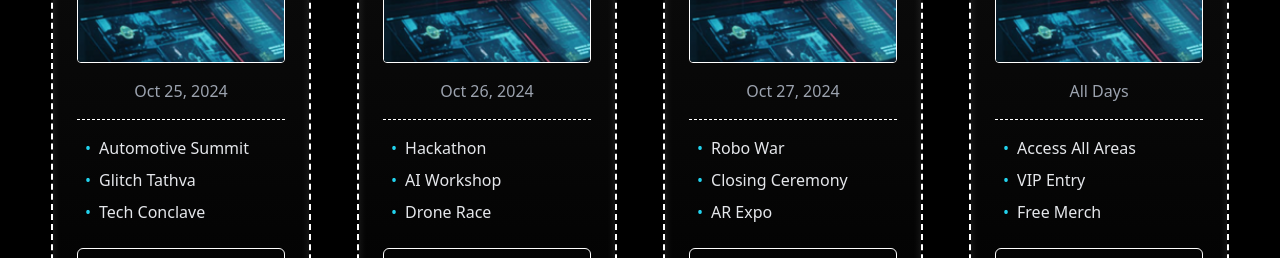
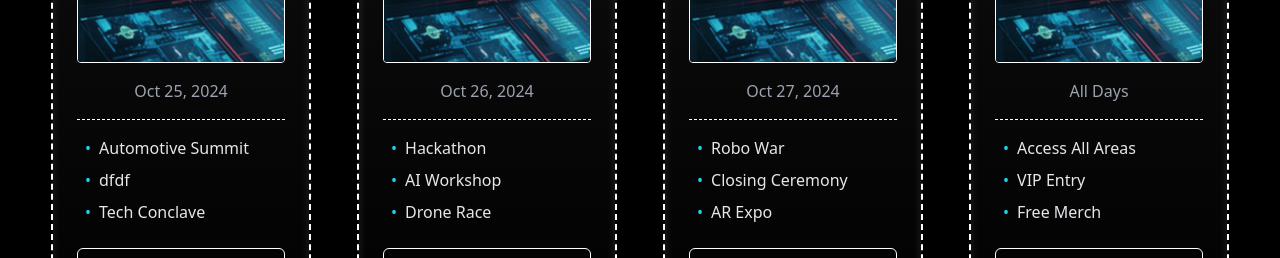
Before and after one commit to abhinavrajt/inq, a React (Vite) app: page / in a window 1280 px wide. Shown: the part 4560-4818 px from the top of the page. Built offline with nearby package versions, Linux system fonts and the light colour scheme; a web font is replaced by a local one.

Commit message:
few design changes

```diff
--- a/src/components/TicketsSection.jsx
+++ b/src/components/TicketsSection.jsx
@@ -6,7 +6,7 @@ const tickets = [
     image: '/images/ticket-day1.png',
     date: 'Oct 25, 2024',
     price: '₹199',
-    events: ['Automotive Summit', 'Glitch Tathva', 'Tech Conclave'],
+    events: ['Automotive Summit', 'dfdf', 'Tech Conclave'],
   },
   {
     title: 'Day 2',
```
